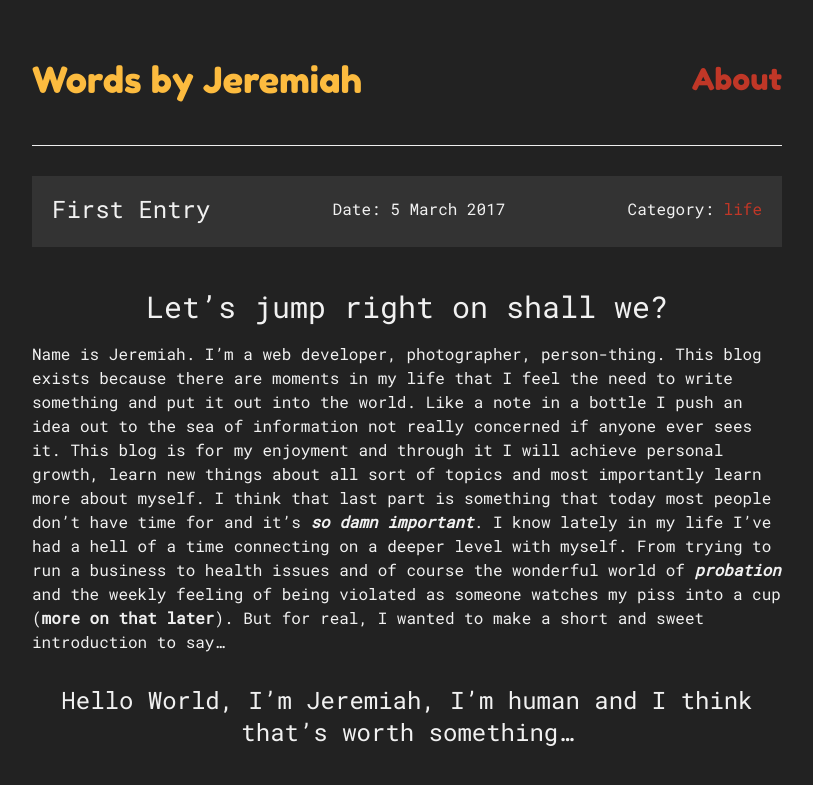
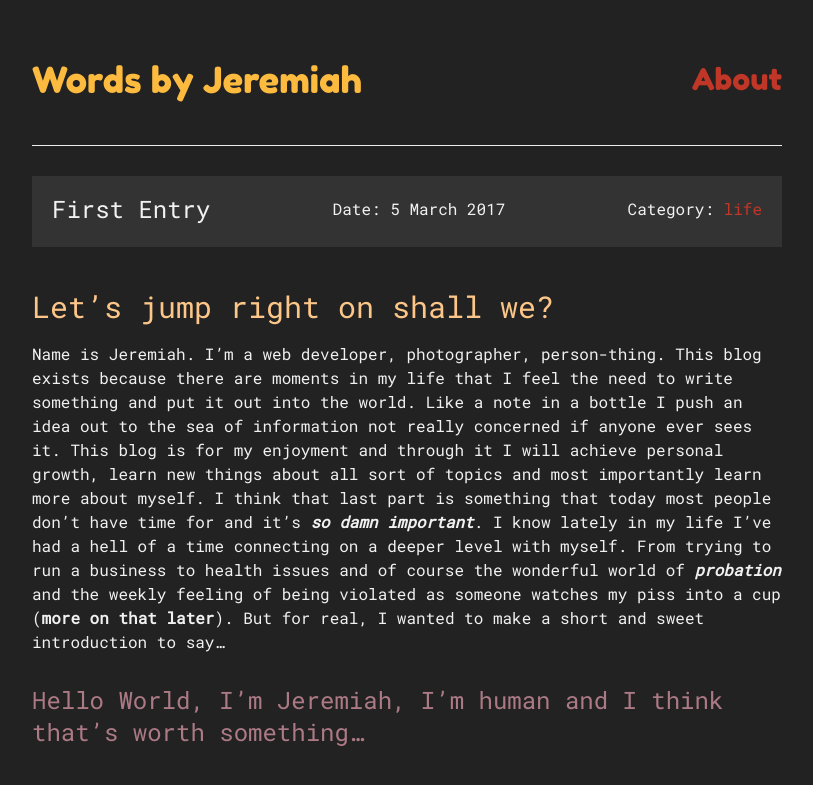
Before and after one commit to JWizerd/words, a Jekyll site: the page built from _posts/2017-03-05-first-entry.markdown, in a window 1280 px wide. Shown: the top 785 px of the page, without its empty margins (233-1046 px from the left). Built offline with Jekyll 4.4.1, drawn with Linux system fonts in a browser that asks for light colours.

Commit message:
post content headline colors

```diff
--- a/assets/css/main.scss
+++ b/assets/css/main.scss
@@ -138,10 +138,6 @@ a.home:hover {
   font-size: 1.5em;
 }
 
-.post-content h2, .post-content h3 {
-  text-align: center;
-}
-
 .post-content h2 {
   line-height: 40px;
 }
@@ -152,6 +148,11 @@ a.home:hover {
 
 .post-content h3, .post-content h4, .post-content h2:not(:first-child) {
   margin-top: 30px;
+  color: $prune;
+}
+
+.post-content h2 {
+  color: $skin;
 }
 
 /** Syntax highlighting styles */
```
